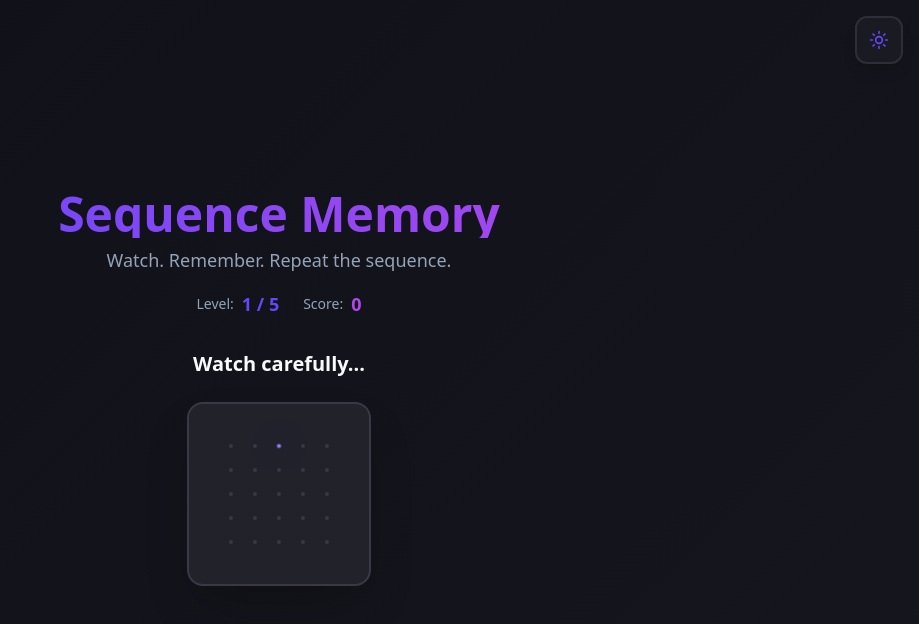
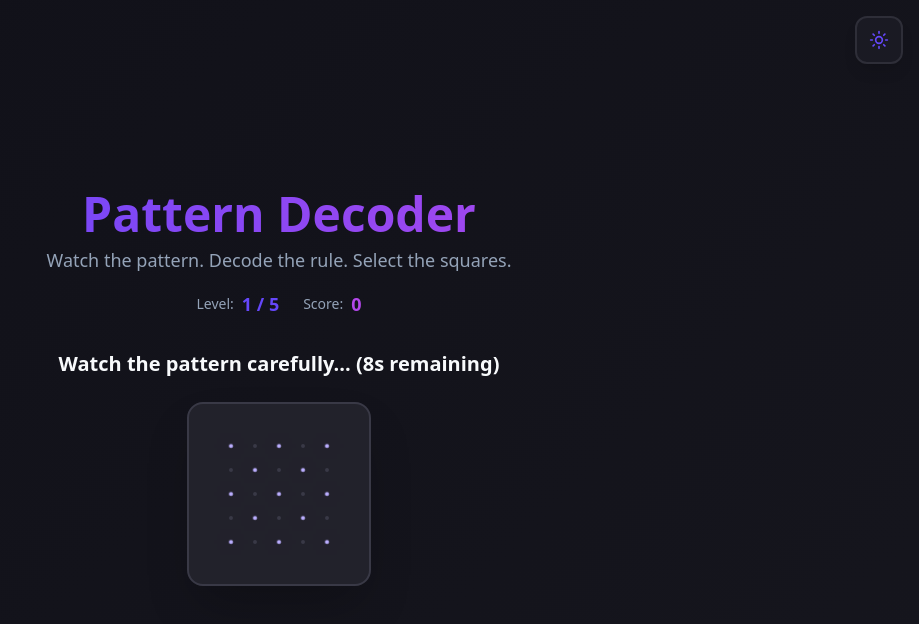
Before and after one commit to SAIVIVEK123321/blink-pattern-play, a React (Vite) app: page / in a window 1280 px wide. Both pictures are taken after a click on the button "Start Level". Shown: the top 624 px of the page, without its empty margins (361-1280 px from the left). Built offline with nearby package versions, Linux system fonts and the light colour scheme; the HTML template or start-up script is replaced by a standard one.

Commit message:
Refactor game rules

```diff
--- a/index.html
+++ b/index.html
@@ -3,12 +3,12 @@
   <head>
     <meta charset="UTF-8" />
     <meta name="viewport" content="width=device-width, initial-scale=1.0" />
-    <title>Sequence Memory - Simon Says Game</title>
-    <meta name="description" content="Test your memory with Sequence Memory - A challenging Simon Says style brain training game with 6 levels of increasing difficulty" />
+    <title>Pattern Decoder Game</title>
+    <meta name="description" content="Test your pattern recognition skills - Watch flashing patterns, decode the hidden rules, and progress through 5 challenging levels" />
     <meta name="author" content="Lovable" />
 
-    <meta property="og:title" content="Sequence Memory - Simon Says Game" />
-    <meta property="og:description" content="Watch the sequence, remember it, and repeat it perfectly. Can you master all 6 levels?" />
+    <meta property="og:title" content="Pattern Decoder Game" />
+    <meta property="og:description" content="Watch flashing patterns, decode the hidden rules, and select the correct squares. Can you master all 5 levels?" />
     <meta property="og:type" content="website" />
     <meta property="og:image" content="https://lovable.dev/opengraph-image-p98pqg.png" />
 
--- a/src/components/GameController.tsx
+++ b/src/components/GameController.tsx
@@ -7,104 +7,110 @@ import { levels, generateSequence } from "../utils/gameRules";
 import { sounds } from "../utils/sounds";
 import { Clock } from "lucide-react";
 
-type GamePhase = "instructions" | "watching" | "playing" | "feedback" | "complete";
+type GamePhase = "instructions" | "watching" | "selecting" | "feedback" | "complete";
 
 const GameController = () => {
   const [currentLevelId, setCurrentLevelId] = useState(1);
   const [phase, setPhase] = useState<GamePhase>("instructions");
-  const [sequence, setSequence] = useState<number[]>([]);
-  const [userSequence, setUserSequence] = useState<number[]>([]);
-  const [currentFlashIndex, setCurrentFlashIndex] = useState(-1);
+  const [pattern, setPattern] = useState<number[]>([]); // The correct pattern
+  const [userSelection, setUserSelection] = useState<number[]>([]); // User's selected squares
+  const [flashingSquares, setFlashingSquares] = useState<number[]>([]); // Currently flashing squares
   const [isCorrect, setIsCorrect] = useState(false);
   const [showFeedback, setShowFeedback] = useState(false);
   const [score, setScore] = useState(0);
-  const [currentPlaybackIndex, setCurrentPlaybackIndex] = useState(0);
-  const [levelStartTime, setLevelStartTime] = useState<number>(0);
-  const [levelTime, setLevelTime] = useState(0);
+  const [watchTime, setWatchTime] = useState(0);
+  const [correctSquares, setCorrectSquares] = useState<number[]>([]);
+  const [incorrectSquares, setIncorrectSquares] = useState<number[]>([]);
 
   const currentLevel = levels.find((l) => l.id === currentLevelId)!;
 
-  // Timer effect
+  // Watch phase timer - flash for 10 seconds
   useEffect(() => {
-    if (phase === "playing") {
-      const interval = setInterval(() => {
-        setLevelTime(Math.floor((Date.now() - levelStartTime) / 1000));
+    if (phase === "watching") {
+      const startTime = Date.now();
+
+      // Flash on/off every 500ms
+      const flashInterval = setInterval(() => {
+        setFlashingSquares(prev => prev.length > 0 ? [] : pattern);
+      }, 500);
+
+      // Update watch time
+      const timerInterval = setInterval(() => {
+        const elapsed = Math.floor((Date.now() - startTime) / 1000);
+        setWatchTime(elapsed);
+
+        if (elapsed >= 10) {
+          clearInterval(flashInterval);
+          clearInterval(timerInterval);
+          setFlashingSquares([]);
+          setPhase("selecting");
+        }
       }, 100);
-      return () => clearInterval(interval);
+
+      return () => {
+        clearInterval(flashInterval);
+        clearInterval(timerInterval);
+      };
     }
-  }, [phase, levelStartTime]);
+  }, [phase, pattern]);
 
-  // Play sequence animation
-  useEffect(() => {
-    if (phase === "watching" && sequence.length > 0) {
-      if (currentPlaybackIndex < sequence.length) {
-        const timer = setTimeout(() => {
-          setCurrentFlashIndex(sequence[currentPlaybackIndex]);
-
-          const flashOffTimer = setTimeout(() => {
-            setCurrentFlashIndex(-1);
-            setCurrentPlaybackIndex((prev) => prev + 1);
-          }, currentLevel.speed);
-
-          return () => clearTimeout(flashOffTimer);
-        }, currentLevel.speed + 200);
-
-        return () => clearTimeout(timer);
-      } else {
-        // Sequence complete, let user play
-        const timer = setTimeout(() => {
-          setPhase("playing");
-          setLevelStartTime(Date.now());
-          setLevelTime(0);
-        }, 500);
-        return () => clearTimeout(timer);
-      }
-    }
-  }, [phase, currentPlaybackIndex, sequence, currentLevel.speed]);
 
   const startLevel = useCallback(() => {
-    const newSequence = generateSequence(currentLevelId);
-    setSequence(newSequence);
-    setUserSequence([]);
-    setCurrentFlashIndex(-1);
-    setCurrentPlaybackIndex(0);
+    const newPattern = generateSequence(currentLevelId);
+    setPattern(newPattern);
+    setUserSelection([]);
+    setFlashingSquares([]);
     setShowFeedback(false);
+    setWatchTime(0);
+    setCorrectSquares([]);
+    setIncorrectSquares([]);
     setPhase("watching");
   }, [currentLevelId]);
 
   const handleSquareClick = useCallback((index: number) => {
-    if (phase !== "playing") return;
+    if (phase !== "selecting") return;
 
-    const newUserSequence = [...userSequence, index];
-    setUserSequence(newUserSequence);
+    setUserSelection(prev => {
+      if (prev.includes(index)) {
+        // Deselect
+        return prev.filter(i => i !== index);
+      } else {
+        // Select
+        sounds.playClick();
+        return [...prev, index];
+      }
+    });
+  }, [phase]);
 
-    // Flash the clicked square
-    setCurrentFlashIndex(index);
-    setTimeout(() => setCurrentFlashIndex(-1), 200);
+  const handleSubmit = useCallback(() => {
+    // Check user's selection against the pattern
+    const correct: number[] = [];
+    const incorrect: number[] = [];
 
-    // Play click sound
-    sounds.playClick();
+    userSelection.forEach(index => {
+      if (pattern.includes(index)) {
+        correct.push(index);
+      } else {
+        incorrect.push(index);
+      }
+    });
 
-    // Check if this click is correct
-    if (sequence[newUserSequence.length - 1] !== index) {
-      // Wrong click - immediate feedback
+    // Check if all pattern squares were selected
+    const allCorrect = correct.length === pattern.length && incorrect.length === 0;
+
+    setCorrectSquares(correct);
+    setIncorrectSquares(incorrect);
+    setIsCorrect(allCorrect);
+    setShowFeedback(true);
+    setPhase("feedback");
+
+    if (allCorrect) {
+      sounds.playCorrect();
+      setScore(prev => prev + 100 * currentLevelId);
+    } else {
       sounds.playWrong();
-      setIsCorrect(false);
-      setShowFeedback(true);
-      setPhase("feedback");
-      return;
     }
-
-    // Check if sequence is complete
-    if (newUserSequence.length === sequence.length) {
-      // Complete and correct!
-      sounds.playCorrect();
-      setIsCorrect(true);
-      setShowFeedback(true);
-      setScore((prev) => prev + 100 * currentLevelId);
-      setPhase("feedback");
-    }
-  }, [phase, userSequence, sequence, currentLevelId]);
+  }, [userSelection, pattern, currentLevelId]);
 
 
   const handleNextLevel = () => {
@@ -127,10 +133,10 @@ const GameController = () => {
         {/* Header */}
         <div className="text-center mb-8 animate-fade-in">
           <h1 className="text-5xl font-bold mb-2 bg-gradient-to-r from-primary to-secondary bg-clip-text text-transparent">
-            Sequence Memory
+            Pattern Decoder
           </h1>
           <p className="text-muted-foreground text-lg">
-            Watch. Remember. Repeat the sequence.
+            Watch the pattern. Decode the rule. Select the squares.
           </p>
           <div className="mt-4 flex justify-center gap-6 text-sm">
             <div className="flex items-center gap-2">
@@ -141,12 +147,6 @@ const GameController = () => {
               <span className="text-muted-foreground">Score:</span>
               <span className="text-secondary font-bold text-lg">{score}</span>
             </div>
-            {phase === "playing" && (
-              <div className="flex items-center gap-2">
-                <Clock className="w-4 h-4 text-muted-foreground" />
-                <span className="text-accent font-bold text-lg">{levelTime}s</span>
-              </div>
-            )}
           </div>
         </div>
 
@@ -162,7 +162,7 @@ const GameController = () => {
         {phase === "watching" && (
           <div className="text-center mb-6 animate-fade-in">
             <p className="text-xl text-foreground font-semibold">
-              Watch carefully...
+              Watch the pattern carefully... ({10 - watchTime}s remaining)
             </p>
           </div>
         )}
@@ -170,21 +170,31 @@ const GameController = () => {
         {/* Grid */}
         <div className="flex justify-center mb-6">
           <Grid
-            currentFlashIndex={currentFlashIndex}
+            flashingSquares={flashingSquares}
+            userSelection={userSelection}
+            correctSquares={correctSquares}
+            incorrectSquares={incorrectSquares}
             onSquareClick={handleSquareClick}
-            disabled={phase !== "playing"}
+            phase={phase}
           />
         </div>
 
-        {/* Playing Instructions */}
-        {phase === "playing" && (
+        {/* Selecting Instructions */}
+        {phase === "selecting" && (
           <div className="text-center space-y-4 animate-fade-in">
             <p className="text-lg text-foreground">
-              Your turn! Repeat the sequence
+              Select the squares that were flashing
             </p>
             <div className="text-sm text-muted-foreground">
-              Progress: {userSequence.length} / {sequence.length}
+              Selected: {userSelection.length} square{userSelection.length !== 1 ? 's' : ''}
             </div>
+            <button
+              onClick={handleSubmit}
+              disabled={userSelection.length === 0}
+              className="px-8 py-3 bg-primary text-primary-foreground rounded-lg font-semibold shadow-lg shadow-primary/30 hover:shadow-primary/50 transition-all hover:scale-105 disabled:opacity-50 disabled:cursor-not-allowed"
+            >
+              Submit Answer
+            </button>
           </div>
         )}
 
@@ -192,7 +202,9 @@ const GameController = () => {
         {showFeedback && phase === "feedback" && (
           <FeedbackDisplay
             isCorrect={isCorrect}
-            sequenceLength={sequence.length}
+            correctCount={correctSquares.length}
+            totalPattern={pattern.length}
+            incorrectCount={incorrectSquares.length}
             onNext={handleNextLevel}
             onRetry={handleRetry}
             isLastLevel={currentLevelId === levels.length}
--- a/src/components/Grid.tsx
+++ b/src/components/Grid.tsx
@@ -1,15 +1,21 @@
 import Square from "./Square";
 
 interface GridProps {
-  currentFlashIndex: number;
+  flashingSquares: number[];
+  userSelection: number[];
+  correctSquares: number[];
+  incorrectSquares: number[];
   onSquareClick: (index: number) => void;
-  disabled: boolean;
+  phase: string;
 }
 
 const Grid = ({
-  currentFlashIndex,
+  flashingSquares,
+  userSelection,
+  correctSquares,
+  incorrectSquares,
   onSquareClick,
-  disabled,
+  phase,
 }: GridProps) => {
   const gridSize = 5;
   const totalSquares = gridSize * gridSize;
@@ -17,14 +23,24 @@ const Grid = ({
   return (
     <div className="inline-block p-10 bg-grid-bg rounded-2xl border-2 border-grid-border shadow-2xl">
       <div className="grid grid-cols-5 gap-5 w-full" style={{ maxWidth: '700px' }}>
-        {Array.from({ length: totalSquares }).map((_, index) => (
-          <Square
-            key={index}
-            isFlashing={currentFlashIndex === index}
-            onClick={() => onSquareClick(index)}
-            disabled={disabled}
-          />
-        ))}
+        {Array.from({ length: totalSquares }).map((_, index) => {
+          const isFlashing = flashingSquares.includes(index);
+          const isSelected = userSelection.includes(index);
+          const isCorrect = correctSquares.includes(index);
+          const isIncorrect = incorrectSquares.includes(index);
+
+          return (
+            <Square
+              key={index}
+              isFlashing={isFlashing}
+              isSelected={isSelected}
+              isCorrect={isCorrect}
+              isIncorrect={isIncorrect}
+              onClick={() => onSquareClick(index)}
+              disabled={phase !== "selecting"}
+            />
+          );
+        })}
       </div>
     </div>
   );
--- a/src/components/Square.tsx
+++ b/src/components/Square.tsx
@@ -1,16 +1,32 @@
 interface SquareProps {
   isFlashing: boolean;
+  isSelected: boolean;
+  isCorrect: boolean;
+  isIncorrect: boolean;
   onClick: () => void;
   disabled: boolean;
 }
 
 const Square = ({
   isFlashing,
+  isSelected,
+  isCorrect,
+  isIncorrect,
   onClick,
   disabled,
 }: SquareProps) => {
   const getSquareClass = () => {
+    // Feedback states (highest priority)
+    if (isCorrect) return "bg-success border-success scale-105";
+    if (isIncorrect) return "bg-error border-error scale-105";
+
+    // Flashing state (during watch phase)
     if (isFlashing) return "animate-pulse-glow scale-105";
+
+    // Selected state (during selection phase)
+    if (isSelected) return "bg-primary/30 border-primary scale-105";
+
+    // Default state
     return "bg-square-inactive border-grid-border hover:border-primary/50 hover:shadow-md hover:shadow-primary/20 hover:scale-105";
   };
 
```
Also changed, not shown: src/components/FeedbackDisplay.tsx (+10 -5 lines).
